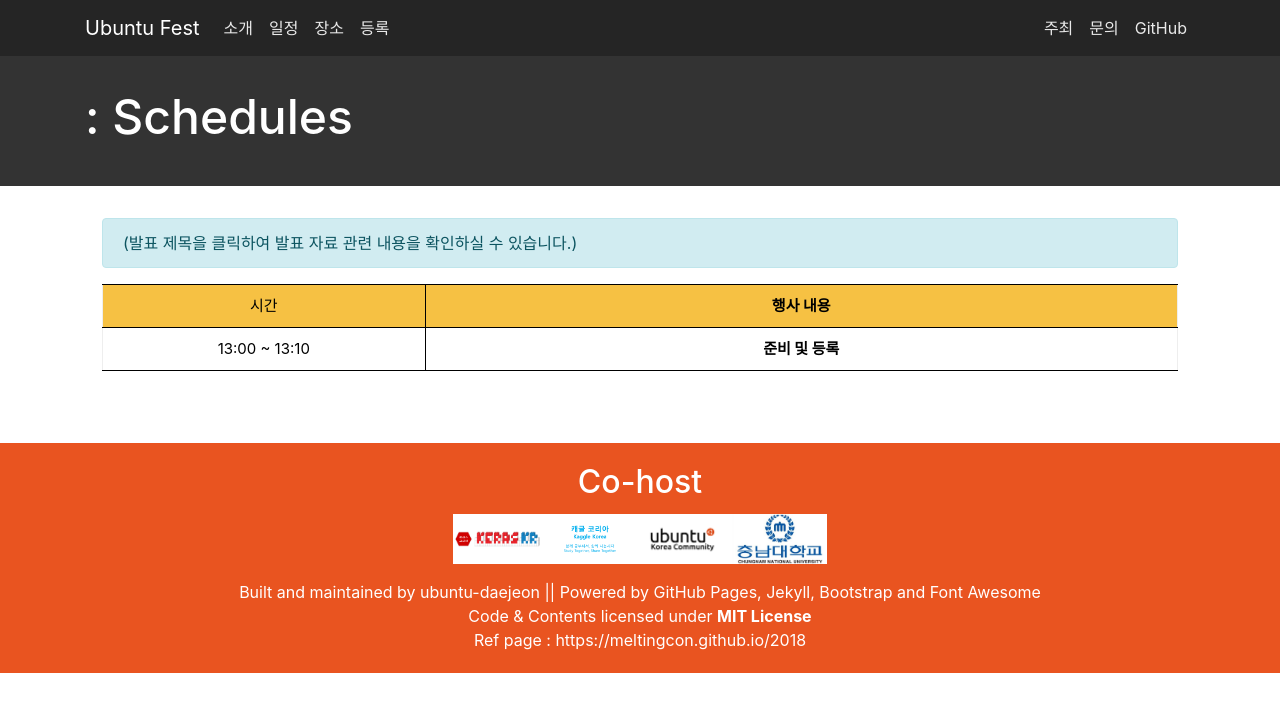
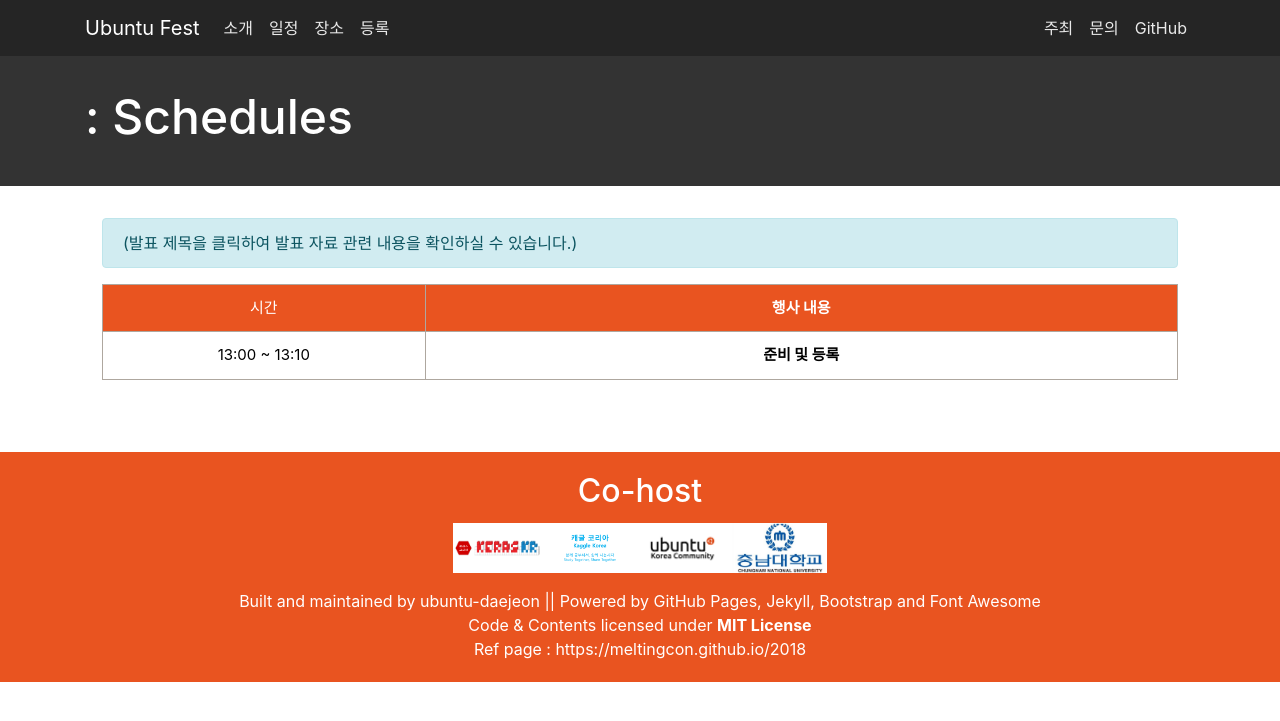
Before and after one commit to ubuntu-kr/ubuntu-fest, a Jekyll site: the page built from nav_schedules.md, in a window 1280 px wide. Shown: the top 721 px of the page. Built offline with Jekyll 4.4.1, drawn with Linux system fonts in a browser that asks for light colours.

Commit message:
표 디자인 수정

```diff
--- a/assets/css/schedule-table.css
+++ b/assets/css/schedule-table.css
@@ -3,11 +3,14 @@
 
 div.program table {
   width: 100%;
-  line-height: 18px;
-  border: 0;
+  /* line-height: 18px; */
+  /*border: 0;*/
+  border-top: 1px solid #AEA79F;
+  border-left: 1px solid #AEA79F;
+  border-right: 1px solid #AEA79F;
+  border-bottom: 1px solid #AEA79F;
   margin: 0 0 40px 0;
   padding: 0;
-  border-bottom: 1px solid #000;
   font-size: 15px;
   text-align: center;
   border-collapse: collapse;
@@ -15,7 +18,7 @@ div.program table {
 }
 div.program table tr th {
   padding: 12px 0;
-  border-top: 1px solid #000;
+  border-top: 1px solid #AEA79F;
   font-weight: bold;
   color: #000;
   vertical-align: middle;
@@ -25,17 +28,17 @@ div.program table tr th:first-child {
 }
 div.program table tr td {
   padding: 12px 0;
-  border-top: 1px solid #000;
-  border-left: 1px solid #000;
+  border-top: 1px solid #AEA79F;
+  border-left: 1px solid #AEA79F;
   font-weight: bold;
   vertical-align: middle;
-  color: #000000;
+  color: #000;
 }
 div.program table .section {
-  color: #000;
-  background: #f6c143;
+  color: #ffffff;
+  background: #E95420;
 }
 div.program table .fontNameTitle {
   display: block;
-  color: #868e96;
+  color: #772953;
 }
```
